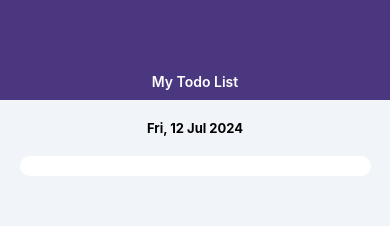
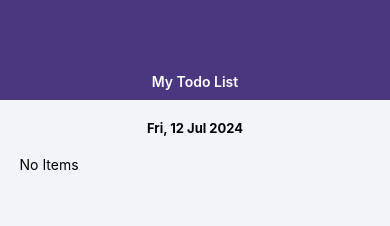
Before and after one commit to adm4a/simple-todo-app, a React Native app: screen /Home in a window 390 px wide. Shown: the top 226 px of the page. Built offline with nearby package versions, Linux system fonts and the light colour scheme.

Commit message:
List style

```diff
--- a/src/screens/Home.tsx
+++ b/src/screens/Home.tsx
@@ -1,5 +1,7 @@
 import { NativeStackScreenProps } from "@react-navigation/native-stack";
 import {
+  Alert,
+  FlatList,
   SafeAreaView,
   ScrollView,
   Text,
@@ -12,7 +14,7 @@ import { useState } from "react";
 import Ionicons from "@expo/vector-icons/Ionicons";
 import { useDispatch, useSelector } from "react-redux";
 import { AppDispatch, RootState } from "../../redux/store";
-import { editItem } from "../../redux/todoSlice";
+import { deleteItem, editItem } from "../../redux/todoSlice";
 
 var i = 0;
 export const Home = (
@@ -28,6 +30,10 @@ export const Home = (
         updatedItem,
       })
     );
+  };
+
+  const handleDeleteItem = (id: number) => {
+    dispatch(deleteItem(id));
   };
 
   return (
@@ -66,40 +72,54 @@ export const Home = (
       >
         {new Date().toUTCString().substring(0, 16)}
       </Text>
-      <ScrollView
-        style={{ width: "100%" }}
-        contentContainerStyle={{ alignItems: "center" }}
-        bounces={false}
-      >
-        <View
+
+      <FlatList
         style={{
           width: "90%",
-            backgroundColor: "white",
-            borderRadius: 10,
-            padding: 10,
+
           marginTop: 20,
         }}
-        >
-          {todos.map((item, index) => {
+        bounces={false}
+        data={todos}
+        ListEmptyComponent={() => {
+          return <Text>No Items</Text>;
+        }}
+        renderItem={(todoItem) => {
+          const { item } = todoItem;
           return (
             <TouchableOpacity
               key={item.id}
               style={{
                 paddingVertical: 10,
                 borderBottomColor: "#D3D3D3",
-                  borderBottomWidth: index === todos.length - 1 ? 0 : 0.5,
+                borderBottomWidth:
+                  todoItem.index === todos.length - 1 ? 0 : 0.5,
                 opacity: item.completed ? 0.5 : 1,
+                backgroundColor: "white",
+                padding: 12,
+                borderRadius: 10,
               }}
               onPress={() => handleEditItem(item.id, { completed: true })}
+              onLongPress={() =>
+                Alert.alert("Delete todo item", "Are you sure?", [
+                  {
+                    text: "Yes",
+                    onPress: () => handleDeleteItem(item.id),
+                  },
+                  {
+                    text: "Cancel",
+                    style: "cancel",
+                  },
+                ])
+              }
             >
               <Text style={{ fontWeight: 600, fontSize: 12 }}>
                 {item.title}
               </Text>
             </TouchableOpacity>
           );
-          })}
-        </View>
-      </ScrollView>
+        }}
+      />
     </SafeAreaView>
   );
 };
--- a/src/screens/NewTodo.tsx
+++ b/src/screens/NewTodo.tsx
@@ -26,10 +26,10 @@ export const NewTodo = (
   const handleAddItem = (item: any) => {
     dispatch(
       addItem({
+        id: todos.length + 1,
         title: item.title,
         completed: false,
         time: item.time,
-        id: todoList.length + 1,
         category: item.category,
         date: item.date,
         notes: item.notes,
```
Lines whose indentation alone changed are shown as unchanged.
